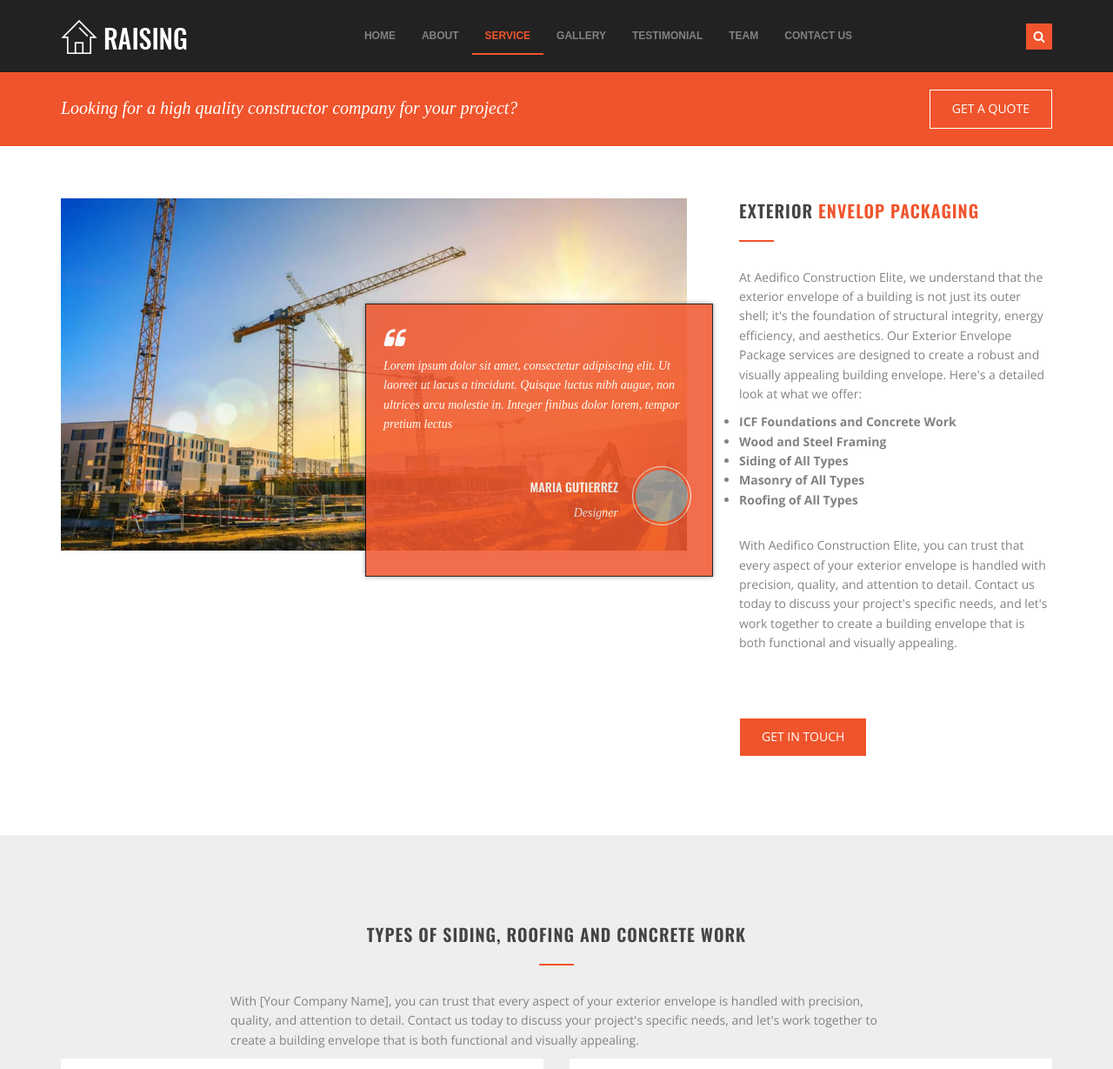
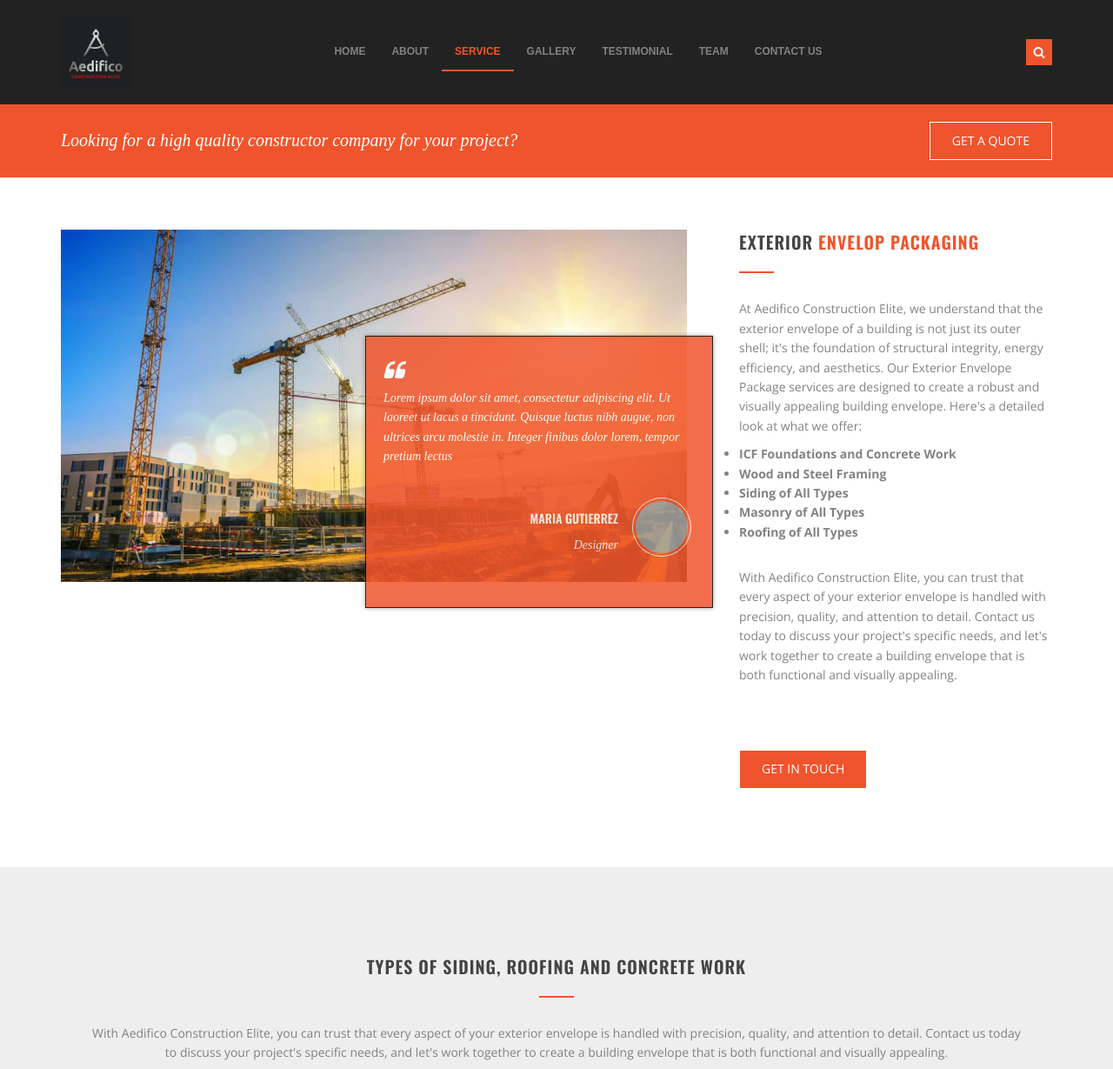
Before and after one commit to viking-samurai/aedifico-constructionelite.ca, a plain HTML site: page rightTemplate.html in a window 1280 px wide. Shown: the top 1229 px of the page at 87% size. Drawn offline with nearby package versions, Linux system fonts and the light colour scheme; grey boxes are pictures that could not be loaded; a web font is replaced by a local one.

Commit message:
..Switch logos.

```diff
--- a/rightTemplate.html
+++ b/rightTemplate.html
@@ -33,7 +33,7 @@
 			<header class="header header-fixheight header--fixed">
 				<div class="container">
 					<div class="header__inner">
-						<div class="header-logo"><a href="index.html"><img src="assets/img/logo_white.png" alt=""/></a></div>
+						<div class="header-logo"><a href="index.html"><img src="assets/img/logo.png" alt=""/></a></div>
 
 						<!-- raising-nav -->
 						<nav class="raising-nav">
@@ -239,17 +239,18 @@
 				<section class="md-section">
 					<div class="container">
 						<div class="row">
-							<div class="col-lg-8 col-xs-offset-0 col-sm-offset-0 col-md-offset-0 col-lg-offset-2 ">
+							<div class="col-lg-12 col-xs-offset-0 col-sm-offset-0 col-md-offset-0">
 
 								<!-- sec-title -->
 								<div class="sec-title sec-title__lg-title md-text-center">
 									<h2 class="sec-title__title">Types of Siding, Roofing and Concrete Work</h2><span class="sec-title__divider"></span>
 								</div><!-- End / sec-title -->
-
-								<p>With [Your Company Name], you can trust that every aspect of your exterior envelope is handled with precision,
-									quality, and attention to detail. Contact us today to discuss your project's specific needs, and let's work
-									together to create a building envelope that is both functional and visually appealing.</p>
-
+								<ul style="margin: 2em; text-align: center;">
+									<li><p>With Aedifico Construction Elite, you can trust that every aspect of your exterior envelope is handled
+										with precision, quality, and attention to detail. Contact us today to discuss your project's specific
+										needs, and let's work together to create a building envelope that is both functional and visually
+										appealing.</p></li>
+								</ul>
 							</div>
 						</div>
 
```
Also changed, not shown: centreTemplate.html (+1 -1 lines), index.html (+1 -1 lines), leftTemplate.html (+1 -1 lines).
